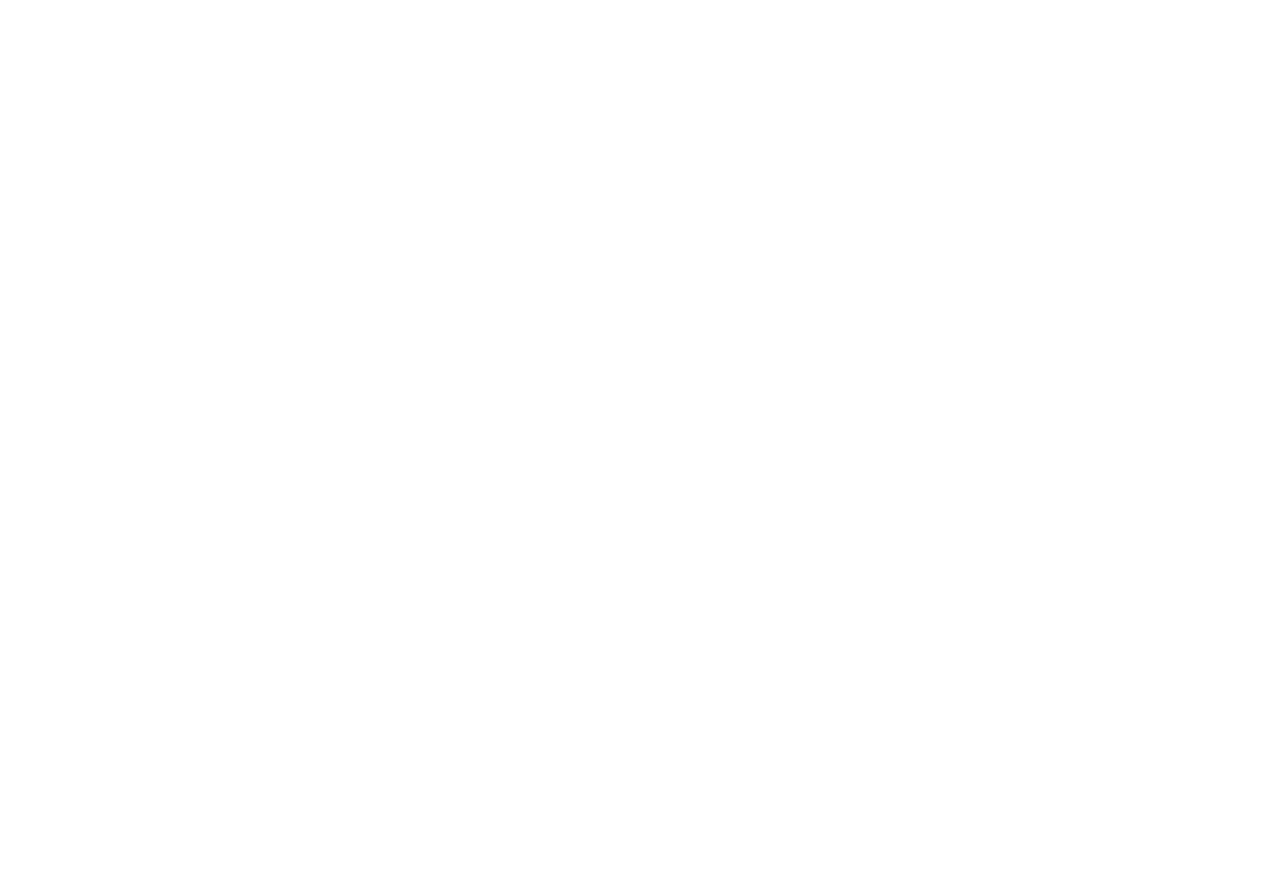
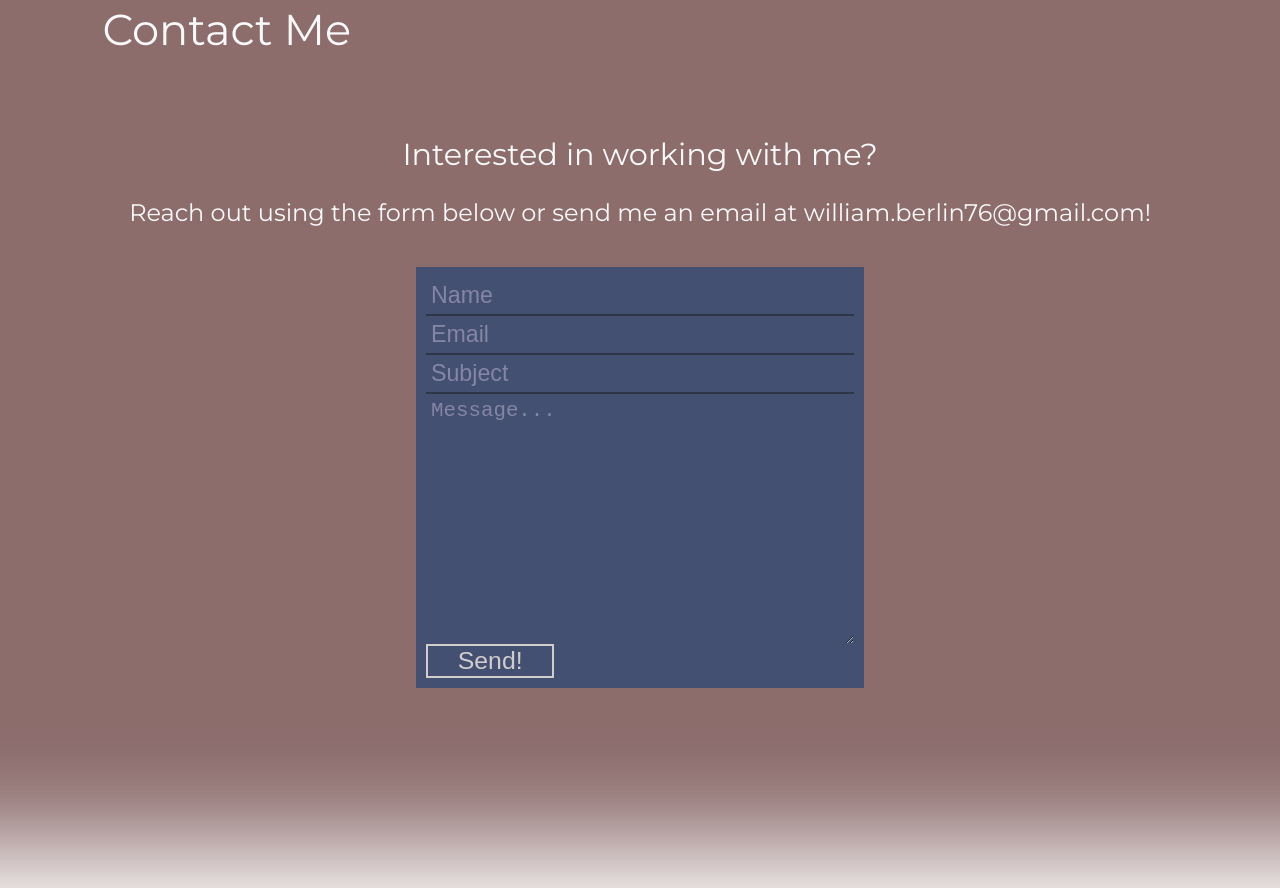
Before and after one commit to WilliamBerlin76/my-website, a React (Create React App) app: page / in a window 1280 px wide. Shown: the part 3420-4308 px from the top of the page. Before the commit the page ends 3200 px from the top, so only its background shows below. Built offline with nearby package versions, Linux system fonts and the light colour scheme.

Commit message:
added connection to messaging api

```diff
--- a/package.json
+++ b/package.json
@@ -6,6 +6,7 @@
     "@testing-library/jest-dom": "^5.11.4",
     "@testing-library/react": "^11.1.0",
     "@testing-library/user-event": "^12.1.10",
+    "axios": "^0.21.1",
     "node-sass": "^5.0.0",
     "react": "^17.0.1",
     "react-dom": "^17.0.1",
--- a/src/components/contactForm/contactForm.js
+++ b/src/components/contactForm/contactForm.js
@@ -1,21 +1,36 @@
 import React, { useState } from 'react';
 import contactForm from "./contactForm.module.scss";
+
+import axios from "axios";
 
 const ContactForm = () => {
 
     const [message, setMessage] = useState({});
+    const [displayResponse, setDisplayResponse] = useState(false);
 
     const handleChange = e => {
         setMessage({
             ...message,
             [e.target.name]: e.target.value
         });
-        console.log(message);
-    }
+    };
+
+    const handleSubmit = e => {
+        e.preventDefault();
+        axios.post(process.env.REACT_APP_API_POST, message)
+            .then(res => {
+                alert("your message has been sent");
+            }).catch(err => {
+                alert("failed sending message");
+            })
+    };
 
     return (
         <div className={contactForm.formContainer}>
-            <form className={contactForm.form}>
+
+            <form className={contactForm.form}
+                onSubmit={handleSubmit}
+            >
                 <input
                     className={contactForm.inputField}
                     placeholder="Name"
@@ -40,7 +55,9 @@
                     name="message"
                     onChange={handleChange}
                 />
-                <button>Send!</button>
+                <button
+                    className={contactForm.sendButton}
+                >Send!</button>
             </form>
         </div>
     )
--- a/src/components/contactForm/contactForm.module.scss
+++ b/src/components/contactForm/contactForm.module.scss
@@ -1,6 +1,6 @@
 .formContainer{
     position:relative;
-    margin: 150px auto;
+    margin: 200px auto;
     width: 35%;
 
     .form{
@@ -25,7 +25,7 @@
             border: 0;
             font-size: 1.3rem;
             padding: 5px;
-            height: 200px;
+            height: 250px;
             background: #00000000;
             max-width: 100%;
             color: #d2ccdd;
@@ -33,5 +33,18 @@
         .largeInput::placeholder{
             color: #8585a5
         }
+        .sendButton{
+            background: #00000000;
+            border: 2px solid #d1cdcd;
+            color: #d1cdcd;
+            font-size: 1.55rem;
+            width: 30%;
+            cursor: pointer;
+            transition: .25s;
+            &:hover{
+                background: #d1cdcd;
+                color: #435072
+            }
+        }
     }
 }
--- a/src/pages/contact/contact.js
+++ b/src/pages/contact/contact.js
@@ -8,6 +8,10 @@
         <section className={contact.pageContainer}>
             <div className={contact.colorOverlay}></div>
             <div className={contact.titleText}>Contact Me</div>
+            <div className={contact.actionText}>
+                <span className={contact.questionText}>Interested in working with me?</span>
+                <span className={contact.instructionText}>Reach out using the form below or send me an email at william.berlin76@gmail.com!</span>
+            </div>
             <ContactForm />
         </section>
     )
--- a/src/pages/contact/contact.module.scss
+++ b/src/pages/contact/contact.module.scss
@@ -1,5 +1,4 @@
 .pageContainer{
-    height: 100vh;
     .colorOverlay{
         width: 100%;
         height: 100%;
@@ -17,4 +16,20 @@
         font-size: 2.7rem;
         z-index: 1;
     }
+    .actionText{
+        text-align: center;
+        display: flex;
+        flex-direction: column;
+        position: relative;
+        top: 160px;
+        .questionText{
+            font-size: 1.9rem;
+            color: #fafafa
+        }
+        .instructionText{
+            margin-top: 25px;
+            font-size: 1.5rem;
+            color: #fafafa
+        }
+    }
 }
--- a/src/pages/projects/projects.module.scss
+++ b/src/pages/projects/projects.module.scss
@@ -1,6 +1,4 @@
 .pageContainer{
-    height: 100vh;
-
     .colorOverlay{
         width: 100%;
         height: 100%;
```
Also changed, not shown: 2 other files (tests, documents, lock files or other folders).
